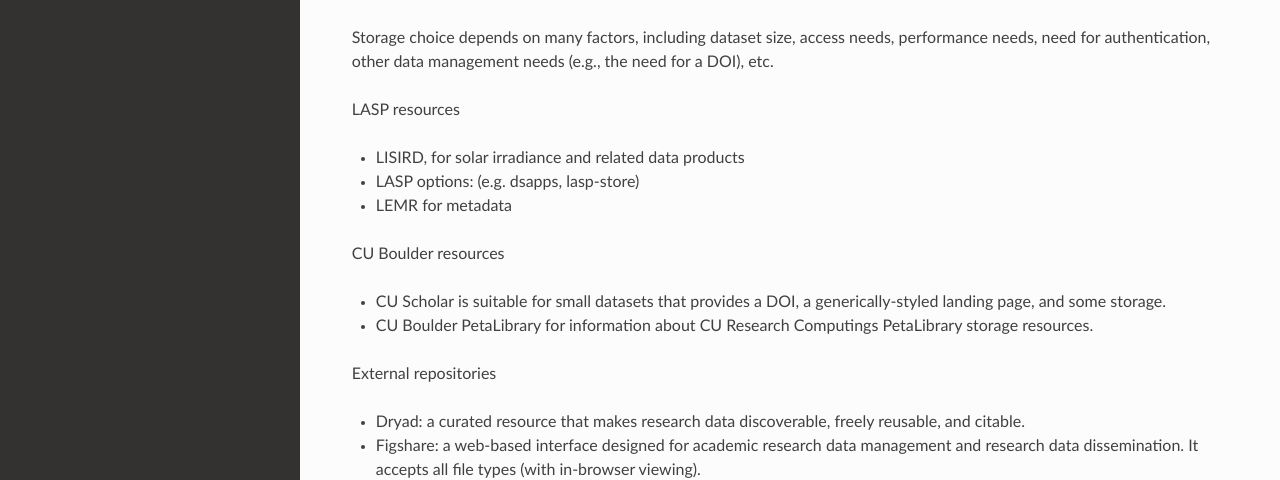
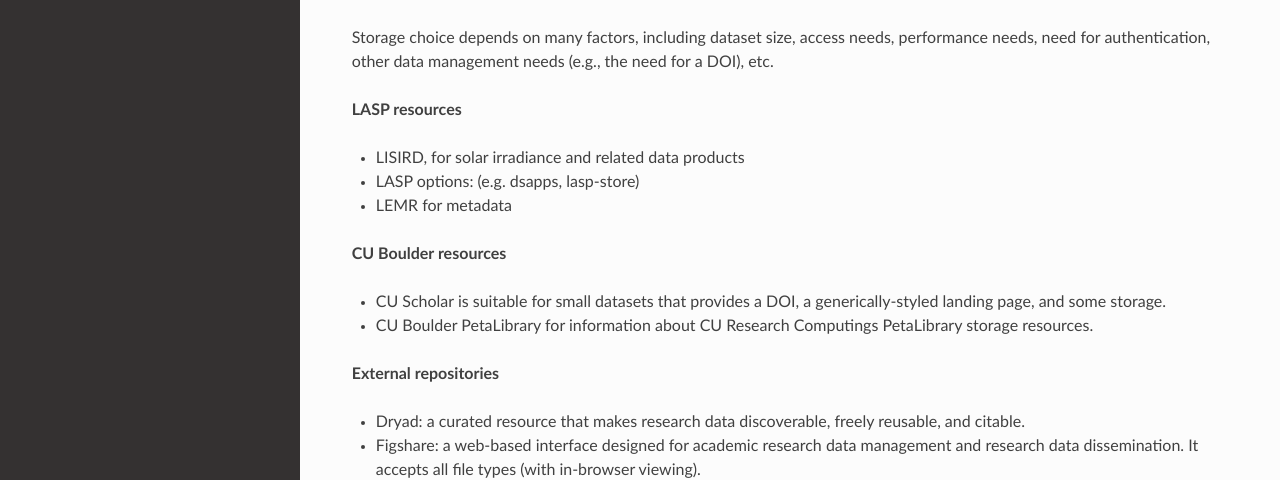
Before and after one commit to lasp/developer-guide, a Sphinx documentation site: the page built from docs/source/data_management/data_management.md, in a window 1280 px wide. Shown: the part 382-862 px from the top of the page. Built offline with Sphinx 7.4.7 and the Read the Docs theme 3.1.0, drawn with Linux system fonts in a browser that asks for light colours; pages that are not in the unit, such as notebooks, are missing from menus.

Commit message:
Bold sub-headings for improved readability

```diff
--- a/docs/source/data_management/data_management.md
+++ b/docs/source/data_management/data_management.md
@@ -13,18 +13,18 @@
 Storage choice depends on many factors, including dataset size, access needs, performance needs, need for
 authentication, other data management needs (e.g., the need for a DOI), etc.
 
-LASP resources
+**LASP resources**
 
 - LISIRD, for solar irradiance and related data products
 - LASP options: (e.g. dsapps, lasp-store)
 - LEMR for metadata
 
-CU Boulder resources
+**CU Boulder resources**
 
 - CU Scholar is suitable for small datasets that provides a DOI, a generically-styled landing page, and some storage.
 - CU Boulder PetaLibrary for information about CU Research Computings PetaLibrary storage resources.
 
-External repositories
+**External repositories**
 
 - Dryad: a curated resource that makes research data discoverable, freely reusable, and citable.
 - Figshare: a web-based interface designed for academic research data management and research data dissemination.
```
